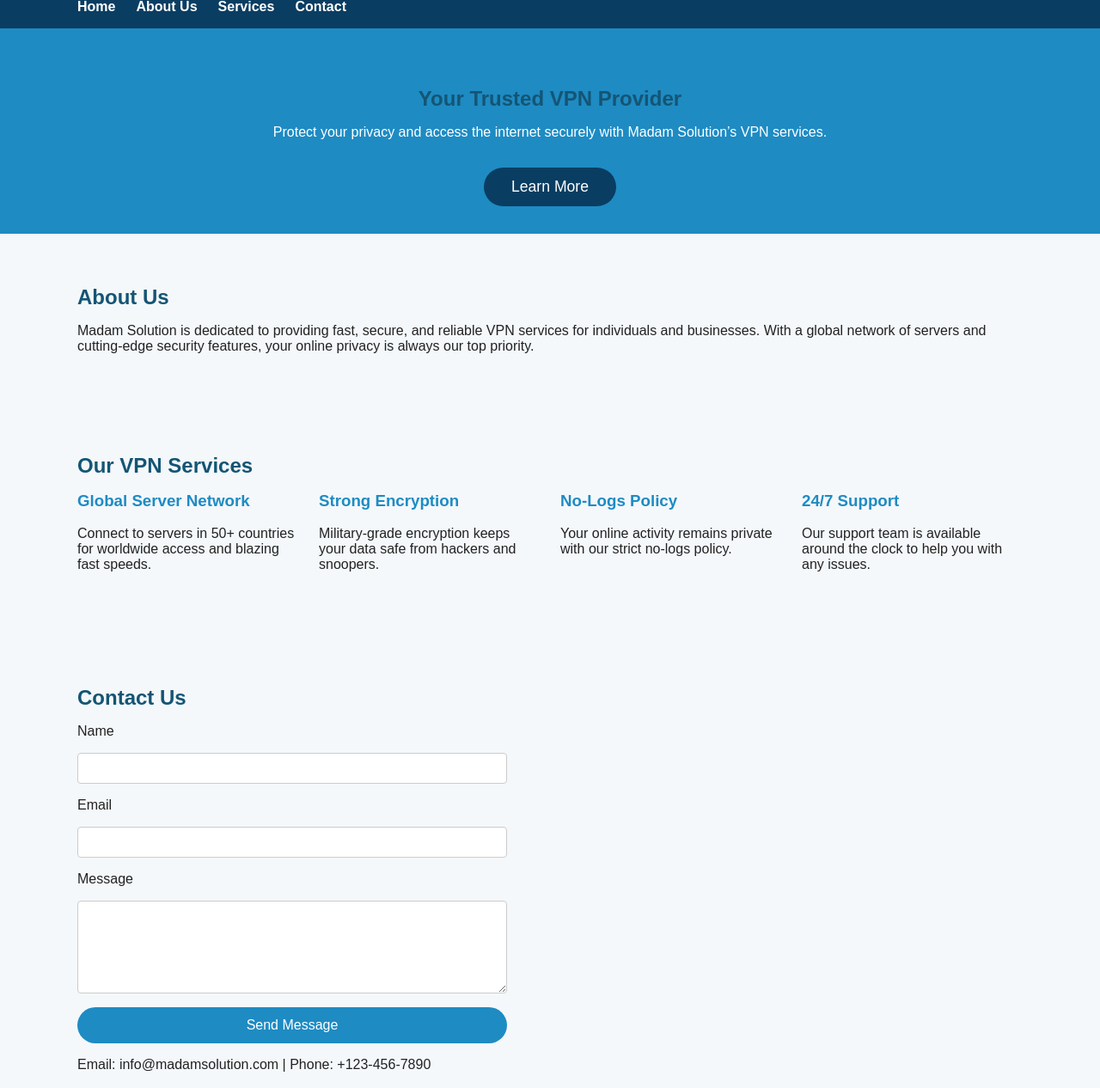
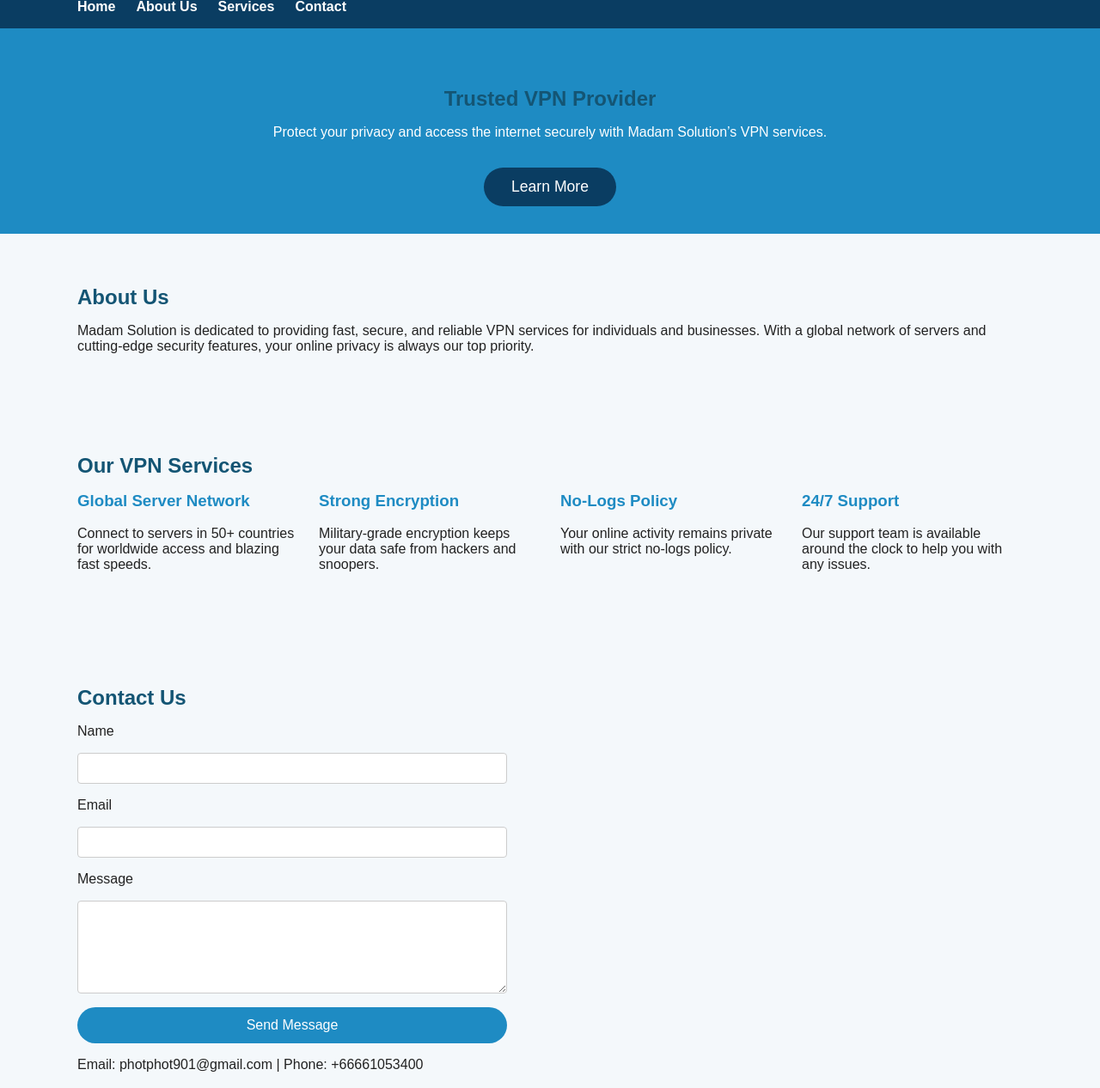
Before and after one commit to phot2020/madam, a plain HTML site: page index.html in a window 1280 px wide. Shown: the part 54-1320 px from the top of the page at 86% size. Drawn offline with Linux system fonts and the light colour scheme.

Commit message:
Update index.html

```diff
--- a/index.html
+++ b/index.html
@@ -24,7 +24,7 @@
   <main>
     <section id="home" class="hero">
       <div class="container">
-        <h2>Your Trusted VPN Provider</h2>
+        <h2>Trusted VPN Provider</h2>
         <p>Protect your privacy and access the internet securely with Madam Solution’s VPN services.</p>
         <a href="#services" class="cta-btn">Learn More</a>
       </div>
@@ -79,7 +79,7 @@
 
           <button type="submit">Send Message</button>
         </form>
-        <p>Email: info@madamsolution.com | Phone: +123-456-7890</p>
+        <p>Email: photphot901@gmail.com | Phone: +66661053400</p>
       </div>
     </section>
   </main>
```
